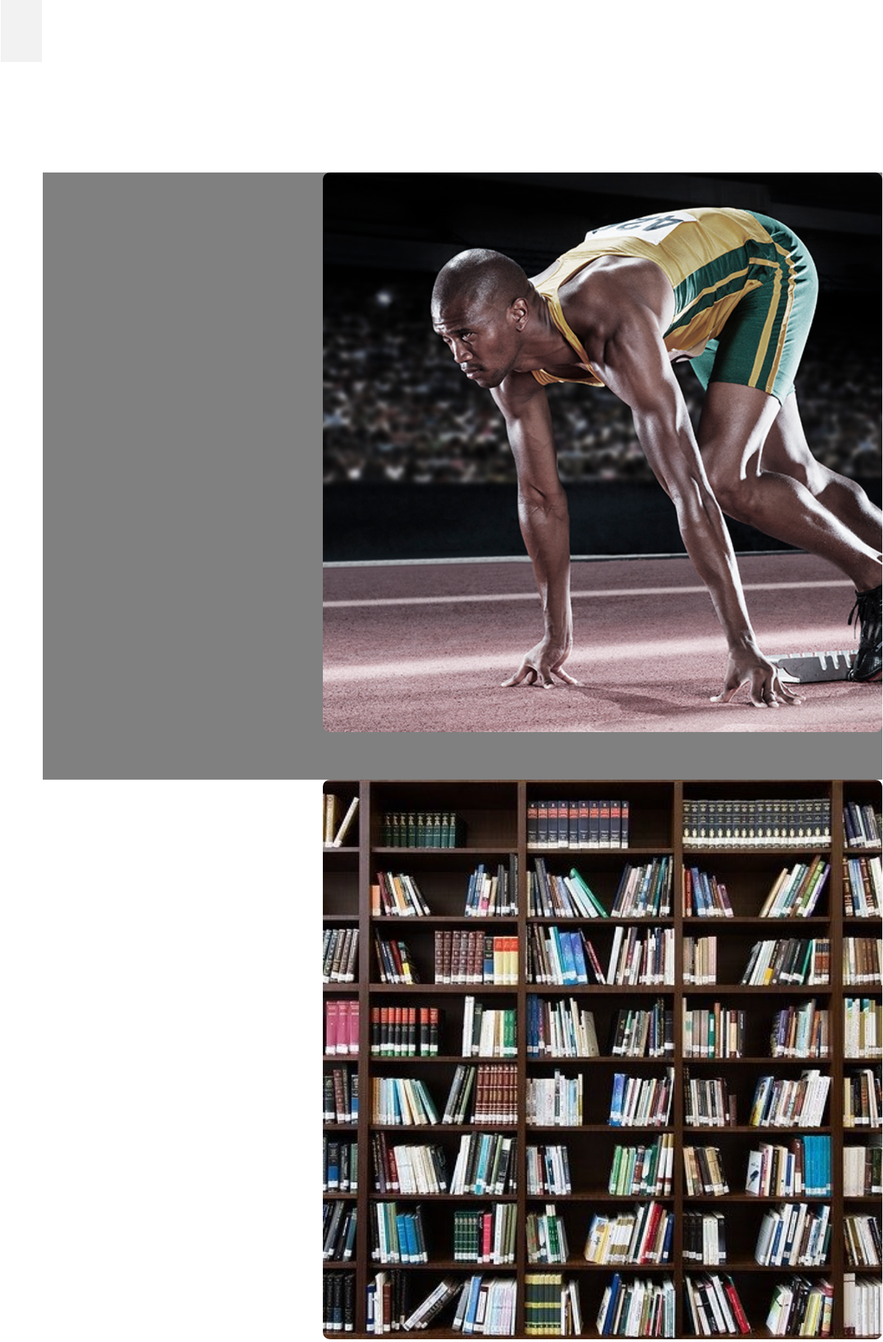
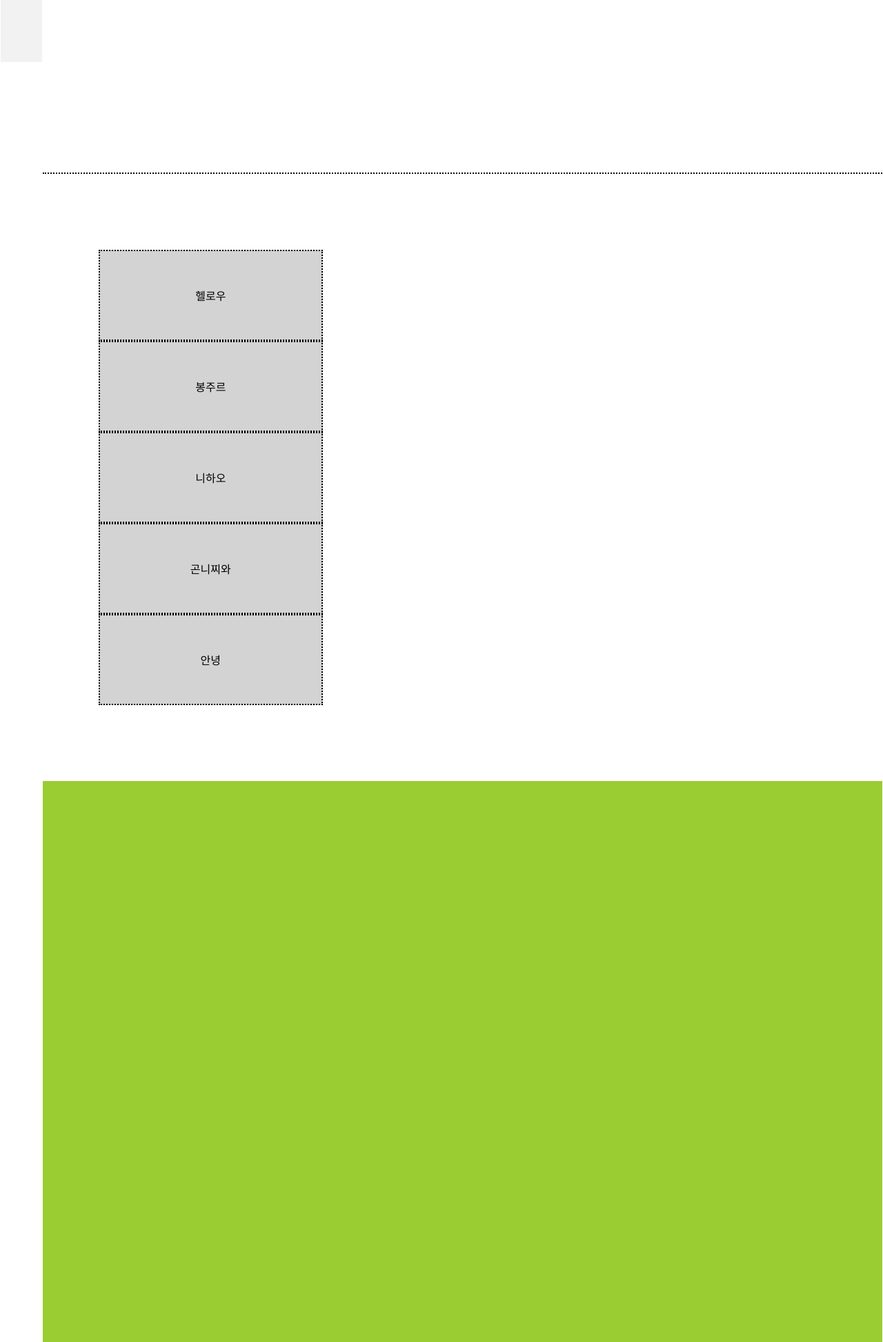
Before and after one commit to Like-lion-inha-Hackathon/nada_djagno, a Django app: page /portfolios/ in a window 1280 px wide. Shown: the part 631-2576 px from the top of the page at 69% size. Run offline with Django 3.2, Linux system fonts and the light colour scheme; some libraries are stand-ins or nearby versions.

Commit message:
05_1455_이승찬
portfolio부분 수치 스펙 부분 틀 완성

```diff
--- a/static/css/portfolio/portfolio.css
+++ b/static/css/portfolio/portfolio.css
@@ -162,15 +162,38 @@
 .index_four {
   width: 100%;
   height: 110vh;
-  background-color: gray;
   display: grid;
   grid-template-columns: 1fr 2fr;
   grid-template-rows: 1fr;
+  border-top-style: dotted;
+  border-top-width: 2px;
+  border-top-color: black;
+}
+.index_four_one_window {
+  display: flex;
+  justify-content: flex-end;
+  align-items: center;
+}
+.index_four_real_one_window {
+  height: 75%;
+  width: 80%;
+  background-color: rgb(211, 211, 211);
+  display: grid;
+  grid-template-columns: 1fr;
+  grid-template-rows: 1fr 1fr 1fr 1fr 1fr;
+}
+.index_four_real_one_window_flex {
+  display: flex;
+  justify-content: center;
+  align-items: center;
+  border-style: dotted;
+  border-width: 2px;
+  border-color: black;
 }
 .index_five {
   width: 100%;
   height: 110vh;
-  background-color: white;
+  background-color: yellowgreen;
   display: grid;
   grid-template-columns: 1fr 2fr;
   grid-template-rows: 1fr;
--- a/templates/portfolio/portfolio.html
+++ b/templates/portfolio/portfolio.html
@@ -65,11 +65,25 @@
         <div class="index_four">
             <div class="index_four_one_window">
                 <div class="index_four_real_one_window">
+                    <div class="index_four_real_one_window_flex">
+                        <div class="index_four_real_one_window_one">헬로우</div>
+                    </div>
+                    <div class="index_four_real_one_window_flex">
+                        <div class="index_four_real_one_window_two">봉주르</div>
+                    </div>
+                    <div class="index_four_real_one_window_flex">
+                        <div class="index_four_real_one_window_three">니하오</div>
+                    </div>
+                    <div class="index_four_real_one_window_flex">
+                        <div class="index_four_real_one_window_four">곤니찌와</div>
+                    </div>
+                    <div class="index_four_real_one_window_flex">
+                        <div class="index_four_real_one_window_five">안녕</div>
+                    </div>
                 </div>
             </div>
             <div class="index_four_window">
                 <div class="index_four_real_window">
-                    <img class="image" src="{% static 'image/challenge.png'%}"></img>
                 </div>
             </div>
         </div>
@@ -80,7 +94,6 @@
             </div>
             <div class="index_five_window">
                 <div class="index_five_real_window">
-                    <img class="image" src="{% static 'image/book.jpeg'%}"></img>
                 </div>
             </div>
         </div>
@@ -91,7 +104,6 @@
             </div>
             <div class="index_six_window">
                 <div class="index_six_real_window">
-                    <img class="image" src="{% static 'image/portfolio.jpeg'%}"></img>
                 </div>
             </div>
         </div>
@@ -102,7 +114,6 @@
             </div>
             <div class="index_seven_window">
                 <div class="index_seven_real_window">
-                    <img class="image" src="{% static 'image/portfolio.jpeg'%}"></img>
                 </div>
             </div>
         </div>
```
